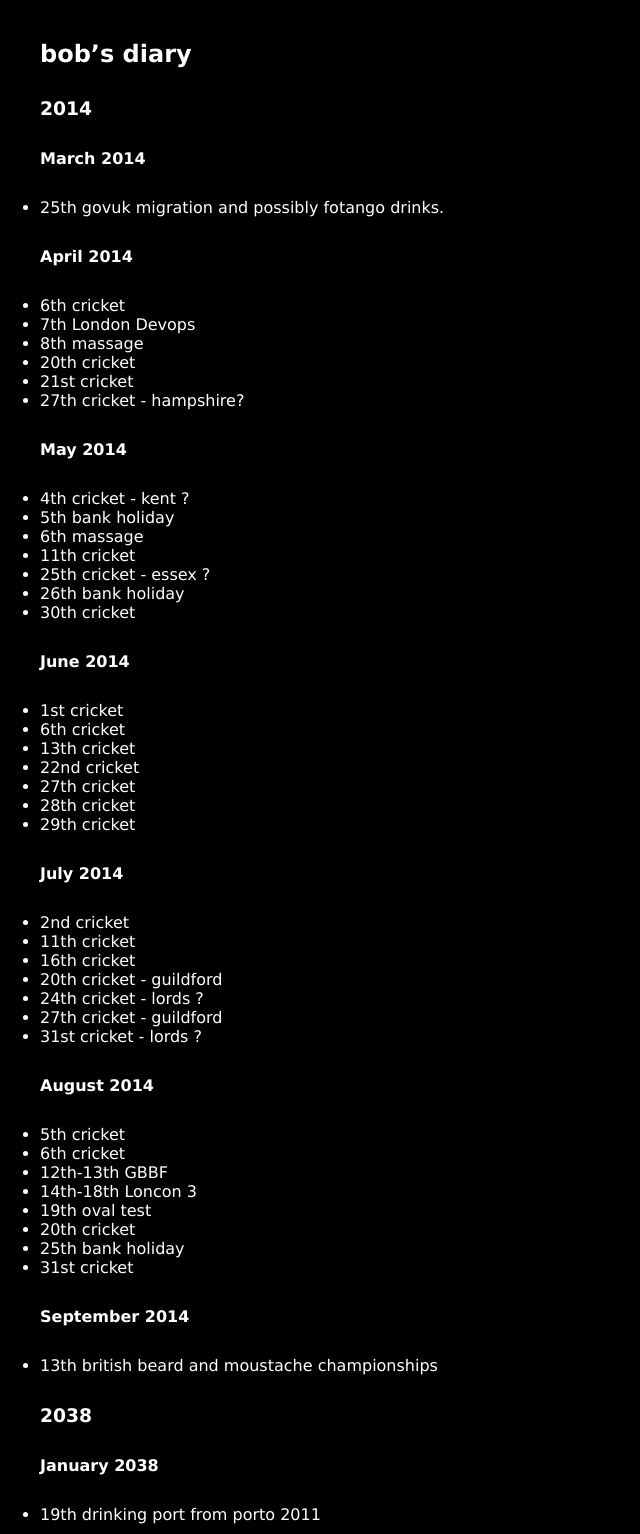
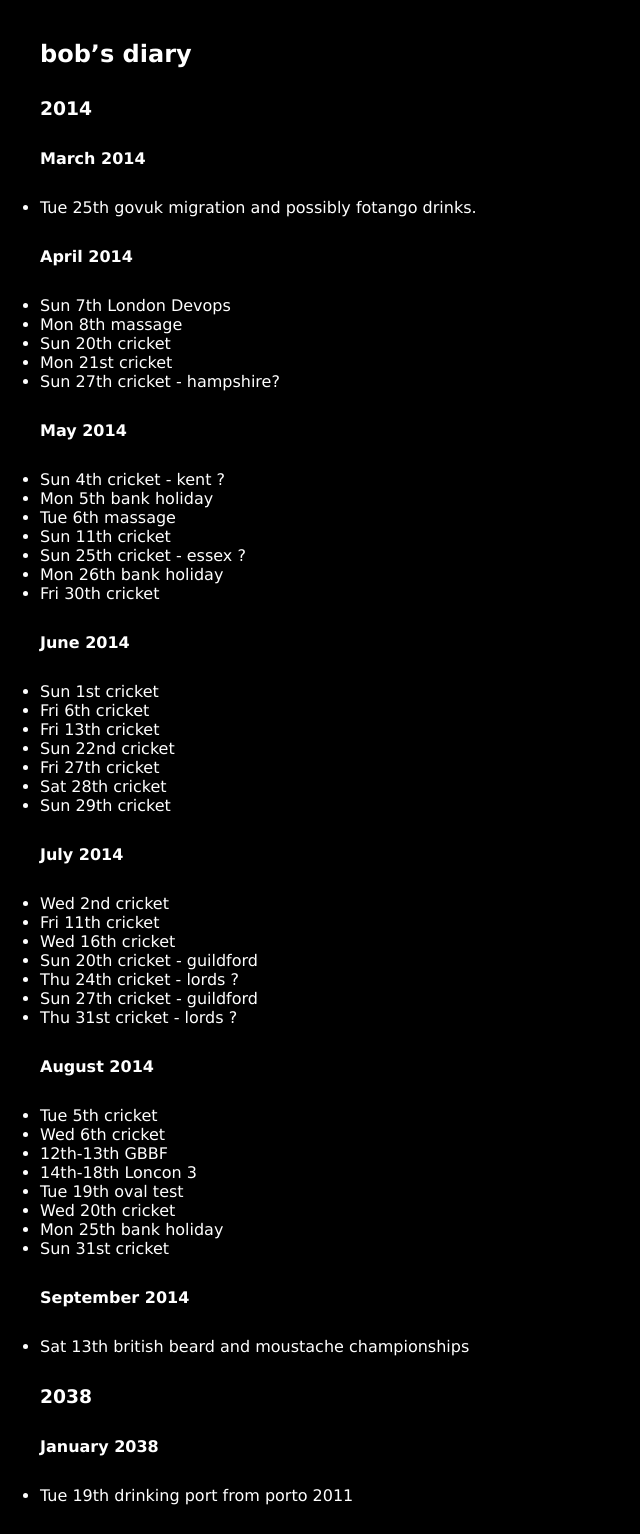
Before and after one commit to rjw1/randomness.org.uk, a Jekyll site: the page built from diary/index.md, in a window 1280 px wide. Shown: the whole page, without its empty margins (0-640 px from the left). Built offline with Jekyll 4.4.1, drawn with Linux system fonts in a browser that asks for light colours; Markdown is read by kramdown in place of the engine named in the settings.

Commit message:
Add 3 letter days so i have to do less thinking.

```diff
--- a/diary/index.md
+++ b/diary/index.md
@@ -9,65 +9,64 @@ layout: default
 
 #### March 2014 ####
 
-* 25th govuk migration and possibly fotango drinks.
+* Tue 25th govuk migration and possibly fotango drinks.
 
 #### April 2014 ####
 
-* 6th cricket
-* 7th London Devops
-* 8th massage
-* 20th cricket
-* 21st cricket
-* 27th cricket - hampshire?
+* Sun 7th London Devops
+* Mon 8th massage
+* Sun 20th cricket
+* Mon 21st cricket
+* Sun 27th cricket - hampshire?
 
 #### May 2014 ####
 
-* 4th cricket - kent ?
-* 5th bank holiday
-* 6th massage
-* 11th cricket
-* 25th cricket - essex ?
-* 26th bank holiday
-* 30th cricket
+* Sun 4th cricket - kent ?
+* Mon 5th bank holiday
+* Tue 6th massage
+* Sun 11th cricket
+* Sun 25th cricket - essex ?
+* Mon 26th bank holiday
+* Fri 30th cricket
 
 #### June 2014 ####
 
-* 1st cricket
-* 6th cricket
-* 13th cricket
-* 22nd cricket
-* 27th cricket
-* 28th cricket
-* 29th cricket
+* Sun 1st cricket
+* Fri 6th cricket
+* Fri 13th cricket
+* Sun 22nd cricket
+* Fri 27th cricket
+* Sat 28th cricket
+* Sun 29th cricket
 
 #### July 2014 ####
 
-* 2nd cricket
-* 11th cricket
-* 16th cricket
-* 20th cricket - guildford
-* 24th cricket - lords ?
-* 27th cricket - guildford
-* 31st cricket - lords ?
+* Wed 2nd cricket
+* Fri 11th cricket
+* Wed 16th cricket
+* Sun 20th cricket - guildford
+* Thu 24th cricket - lords ?
+* Sun 27th cricket - guildford
+* Thu 31st cricket - lords ?
 
 #### August 2014 ####
 
-* 5th cricket
-* 6th cricket
+* Tue 5th cricket
+* Wed 6th cricket
 * 12th-13th GBBF
 * 14th-18th Loncon 3
-* 19th oval test
-* 20th cricket
-* 25th bank holiday
-* 31st cricket
+* Tue 19th oval test
+* Wed 20th cricket
+* Mon 25th bank holiday
+* Sun 31st cricket
 
 #### September 2014 ####
 
-* 13th british beard and moustache championships
+* Sat 13th british beard and moustache championships
 
 
 ### 2038 ###
 
 #### January 2038 ####
 
-* 19th drinking port from porto 2011
+* Tue 19th drinking port from porto 2011
```
